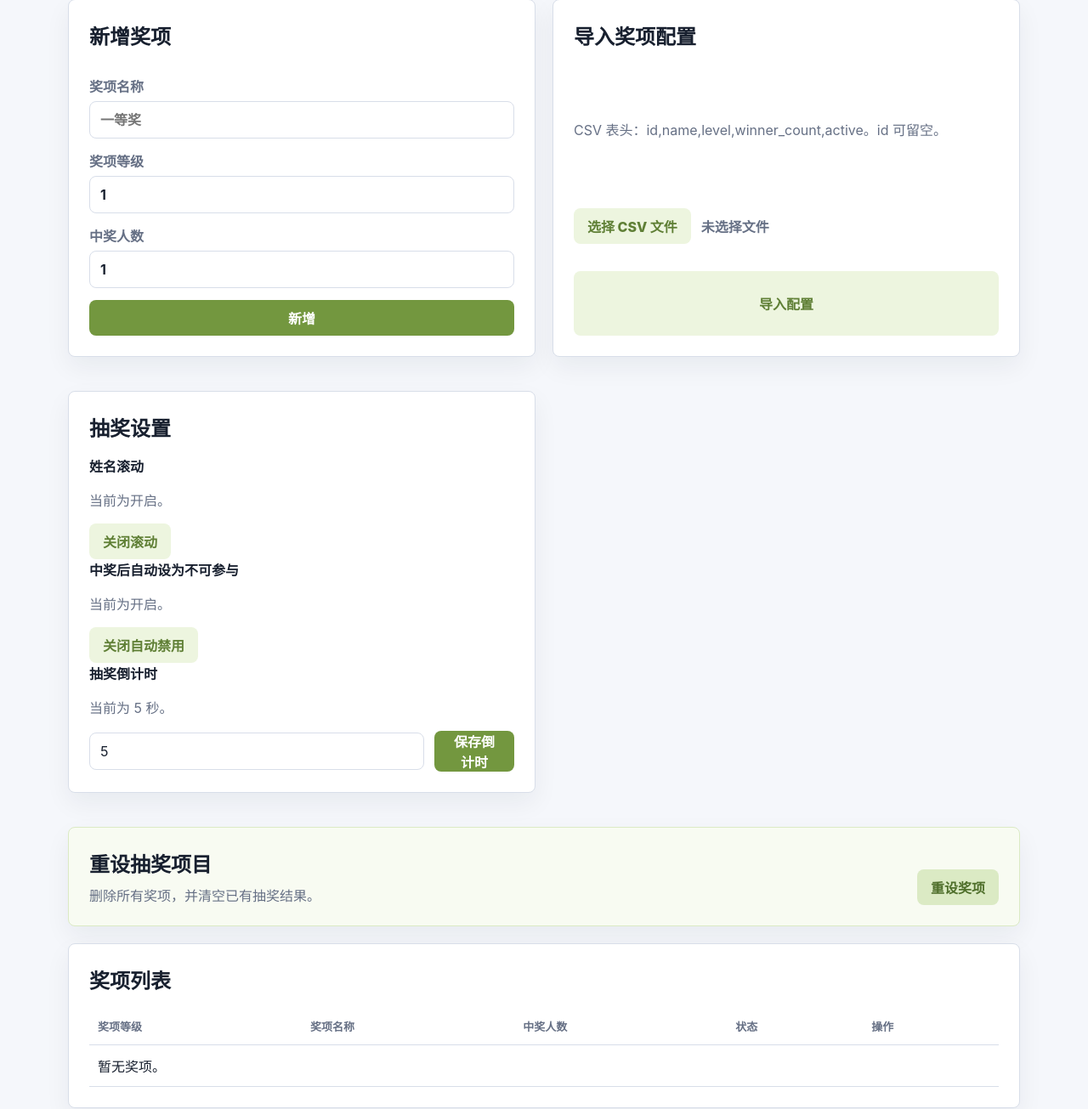
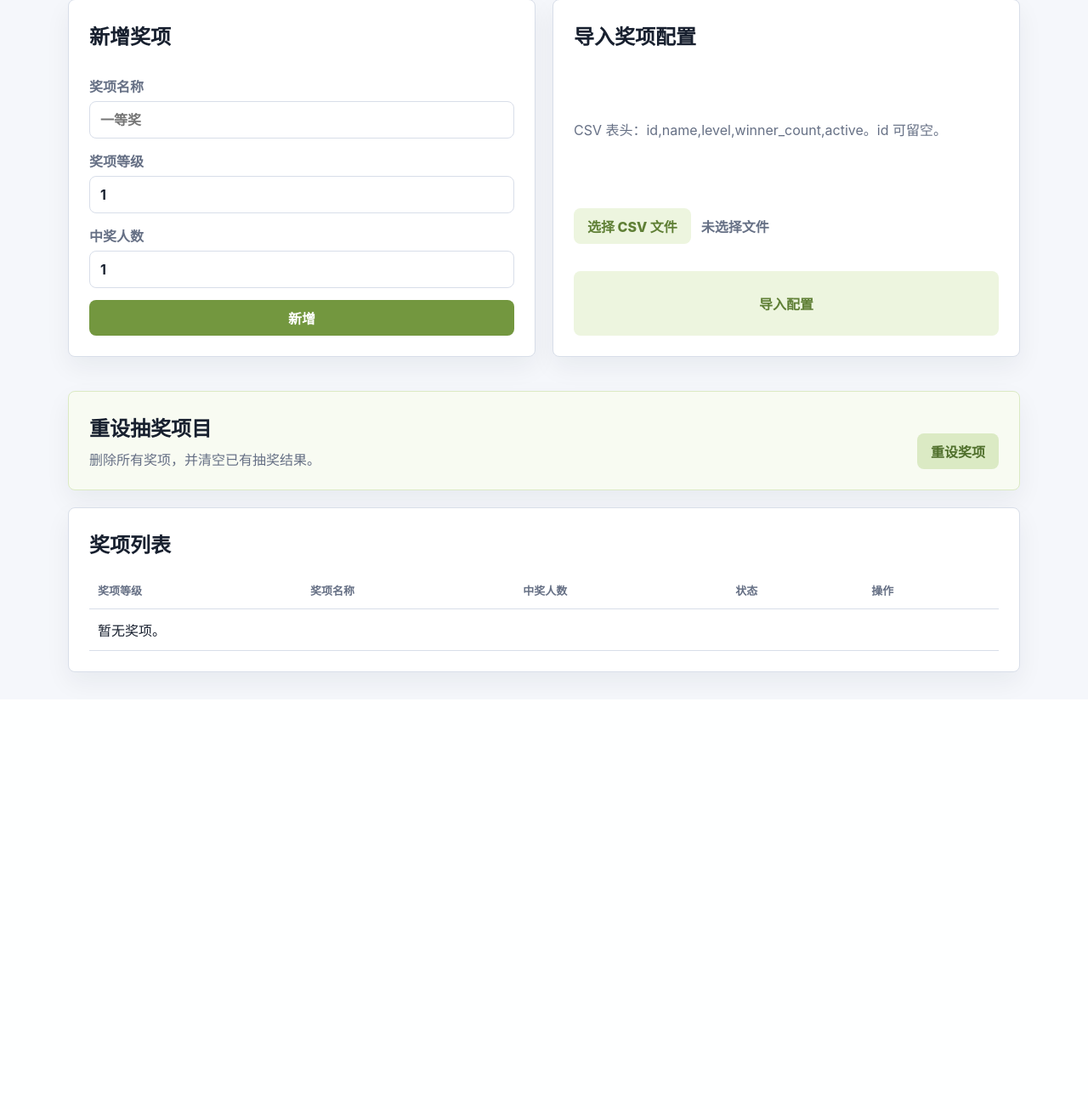
Before and after one commit to lithiumselenate/GalaDraw, a Flask app: page /prizes in a window 1280 px wide. Shown: the part 190-1495 px from the top of the page at 85% size. After the commit the page ends 1002 px from the top, so only its background shows below. Run offline with Flask 3, Linux system fonts and the light colour scheme.

Commit message:
修改了一些界面位置

```diff
--- a/app.py
+++ b/app.py
@@ -1314,7 +1314,7 @@ def register_routes(app):
     @app.get("/settings")
     @permission_required("draw.configure")
     def settings():
-        return render_template("settings.html")
+        return render_template("settings.html", settings=get_draw_settings())
 
     @app.post("/settings/language")
     @permission_required("draw.configure")
@@ -2124,7 +2124,7 @@ def register_routes(app):
         set_int_setting("DRAW_COUNTDOWN_SECONDS", countdown_seconds, 1, 10)
         db.session.commit()
         flash("抽奖设置已更新。", "success")
-        return redirect(url_for("prizes"))
+        return redirect(url_for("settings"))
 
     @app.post("/employees/reset")
     @permission_required("employee.reset")
--- a/templates/prizes.html
+++ b/templates/prizes.html
@@ -28,56 +28,6 @@
     </div>
     <button class="secondary" type="submit">{{ t("prize.import") }}</button>
   </form>
-</section>
-
-<section class="grid two">
-  <div class="panel">
-    <h2>{{ t("prize.settings") }}</h2>
-    <div class="setting-list">
-      <div class="setting-row">
-        <div>
-          <strong>{{ t("prize.roll_names") }}</strong>
-          <p class="muted">{{ t("prize.current").format(state=(t("common.enabled") if settings.roll_names else t("common.disabled"))) }}</p>
-        </div>
-        <form class="button-row" method="post" action="{{ url_for('update_draw_settings') }}">
-          <input type="hidden" name="auto_disable_winners" value="{{ 1 if settings.auto_disable_winners else 0 }}">
-          <input type="hidden" name="countdown_seconds" value="{{ settings.countdown_seconds }}">
-          {% if settings.roll_names %}
-            <button class="secondary" name="roll_names" value="0" type="submit">{{ t("prize.roll_off") }}</button>
-          {% else %}
-            <button class="primary" name="roll_names" value="1" type="submit">{{ t("prize.roll_on") }}</button>
-          {% endif %}
-        </form>
-      </div>
-      <div class="setting-row">
-        <div>
-          <strong>{{ t("prize.auto_disable") }}</strong>
-          <p class="muted">{{ t("prize.current").format(state=(t("common.enabled") if settings.auto_disable_winners else t("common.disabled"))) }}</p>
-        </div>
-        <form class="button-row" method="post" action="{{ url_for('update_draw_settings') }}">
-          <input type="hidden" name="roll_names" value="{{ 1 if settings.roll_names else 0 }}">
-          <input type="hidden" name="countdown_seconds" value="{{ settings.countdown_seconds }}">
-          {% if settings.auto_disable_winners %}
-            <button class="secondary" name="auto_disable_winners" value="0" type="submit">{{ t("prize.auto_disable_off") }}</button>
-          {% else %}
-            <button class="primary" name="auto_disable_winners" value="1" type="submit">{{ t("prize.auto_disable_on") }}</button>
-          {% endif %}
-        </form>
-      </div>
-      <div class="setting-row">
-        <div>
-          <strong>{{ t("prize.countdown_seconds") }}</strong>
-          <p class="muted">{{ t("prize.countdown_seconds_hint").format(seconds=settings.countdown_seconds) }}</p>
-        </div>
-        <form class="button-row" method="post" action="{{ url_for('update_draw_settings') }}">
-          <input type="hidden" name="roll_names" value="{{ 1 if settings.roll_names else 0 }}">
-          <input type="hidden" name="auto_disable_winners" value="{{ 1 if settings.auto_disable_winners else 0 }}">
-          <input name="countdown_seconds" type="number" min="1" max="10" value="{{ settings.countdown_seconds }}" required>
-          <button class="primary" type="submit">{{ t("prize.save_countdown") }}</button>
-        </form>
-      </div>
-    </div>
-  </div>
 </section>
 
 <section class="panel danger-zone">
```
Also changed, not shown: templates/settings.html (+48 -0 lines), tests/test_routes.py (+14 -0 lines).
